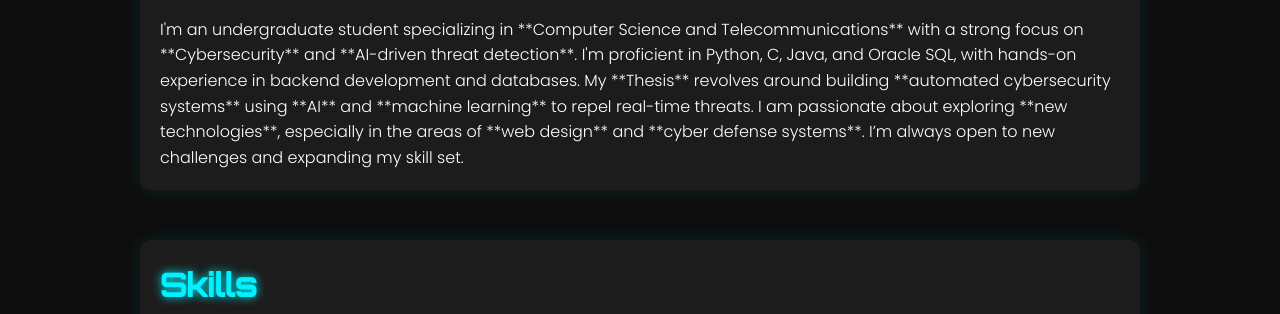
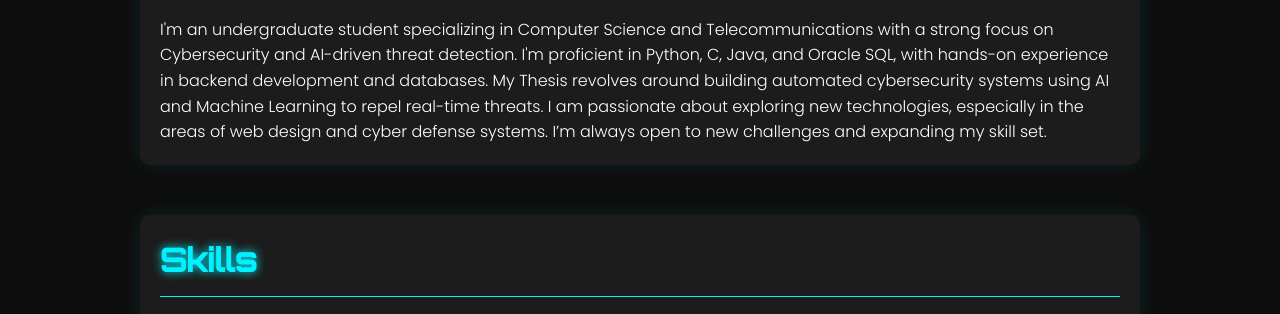
Before and after one commit to TsoupeisEleftherios/about_me, a plain HTML site: page index.html in a window 1280 px wide. Shown: the part 471-785 px from the top of the page. Drawn offline with Linux system fonts and the light colour scheme.

Commit message:
Update index.html

```diff
--- a/index.html
+++ b/index.html
@@ -35,9 +35,9 @@
     <section id="about" class="container">
         <h2>About Me</h2>
         <p>
-            I'm an undergraduate student specializing in **Computer Science and Telecommunications** with a strong focus on **Cybersecurity** and **AI-driven threat detection**. I'm proficient in Python, C, Java, and Oracle SQL, with hands-on experience in backend development and databases.
+            I'm an undergraduate student specializing in Computer Science and Telecommunications with a strong focus on Cybersecurity and AI-driven threat detection. I'm proficient in Python, C, Java, and Oracle SQL, with hands-on experience in backend development and databases.
 
-            My **Thesis** revolves around building **automated cybersecurity systems** using **AI** and **machine learning** to repel real-time threats. I am passionate about exploring **new technologies**, especially in the areas of **web design** and **cyber defense systems**. I’m always open to new challenges and expanding my skill set.
+            My Thesis revolves around building automated cybersecurity systems using AI and Machine Learning to repel real-time threats. I am passionate about exploring new technologies, especially in the areas of web design and cyber defense systems. I’m always open to new challenges and expanding my skill set.
         </p>
     </section>
 
```
